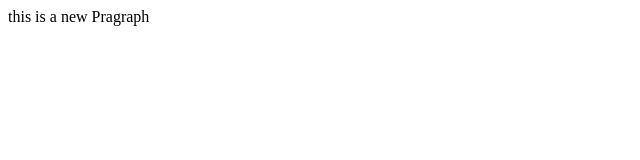
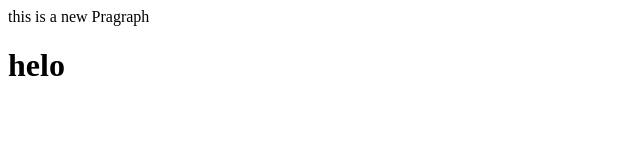
Before and after one commit to AnkitEathan/localrepo, a plain HTML site: page LocalRepo/index.html in a window 1280 px wide. Shown: the whole page, without its empty margins (0-640 px from the left). Drawn offline with Linux system fonts and the light colour scheme.

Commit message:
mysecondchange

```diff
--- a/LocalRepo/index.html
+++ b/LocalRepo/index.html
@@ -1 +1,2 @@
 <p>this is a new Pragraph</p>
+<h1>helo</h1>
```
